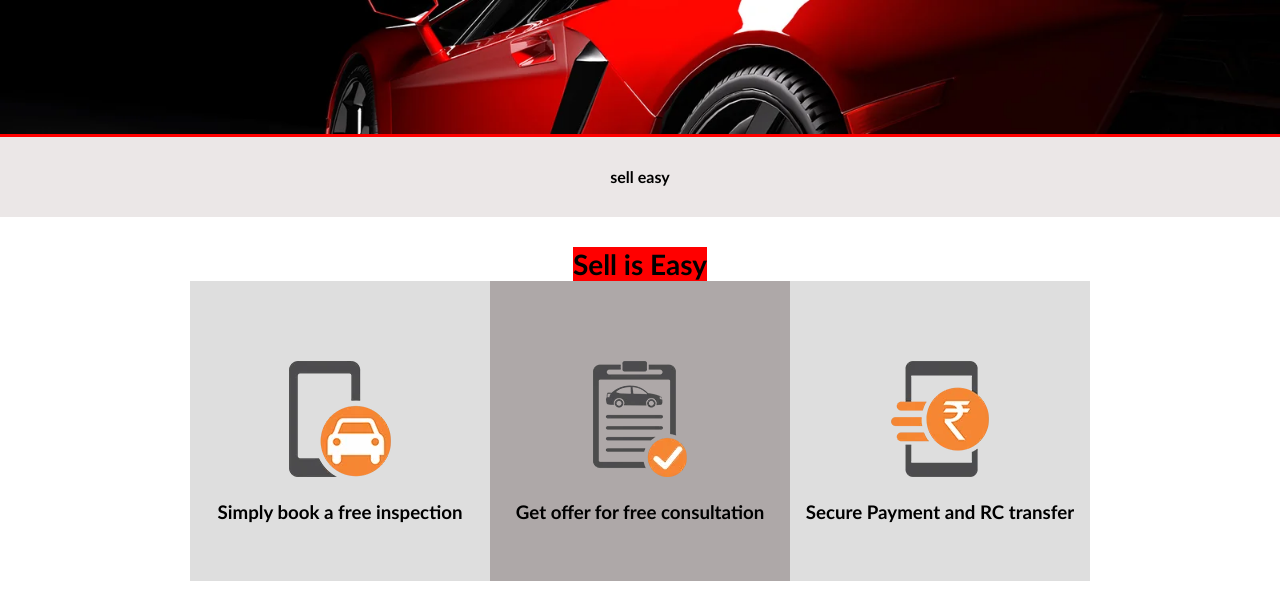
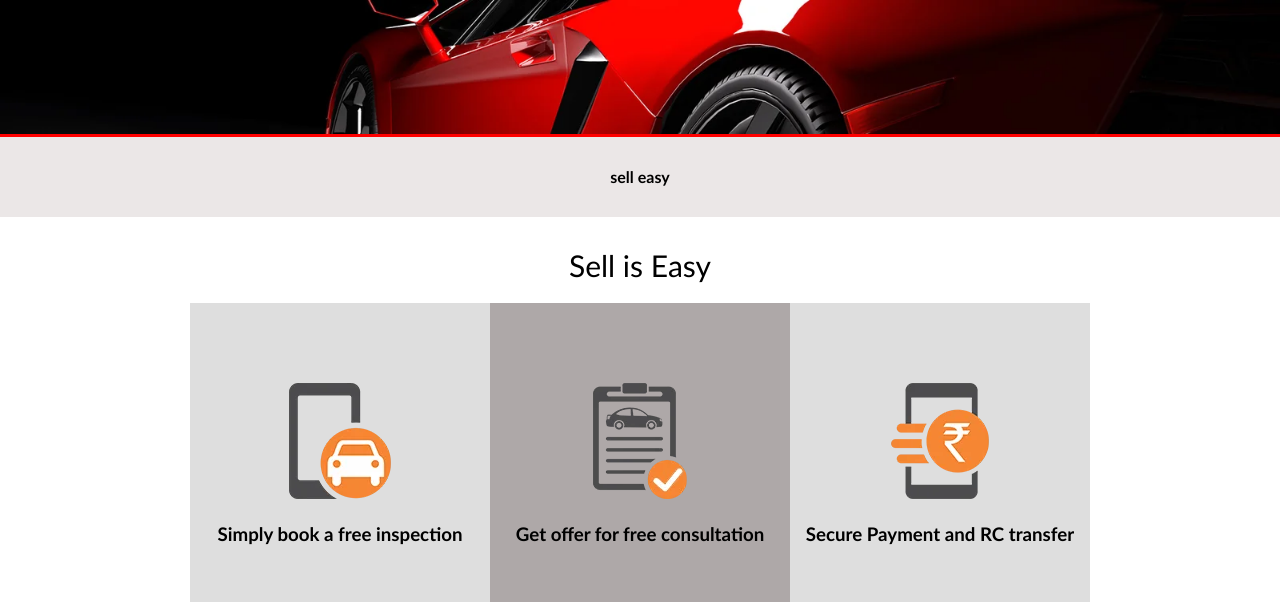
Before and after one commit to Ayaz-Ahamed-Shaik/PythonGroupRetake, a Flask app: page / in a window 1280 px wide. Shown: the part 100-702 px from the top of the page. Run offline with Flask 3, Linux system fonts and the light colour scheme.

Commit message:
section3styling3

```diff
--- a/static/css/index.css
+++ b/static/css/index.css
@@ -84,6 +84,7 @@ nav h3
 }
 .section3 h2
 {
-    font-size: 28px;
-    background-color: red;
+    font-size: 30px;
+    margin-bottom: 20px;
+    font-weight: 500;
 }
```
